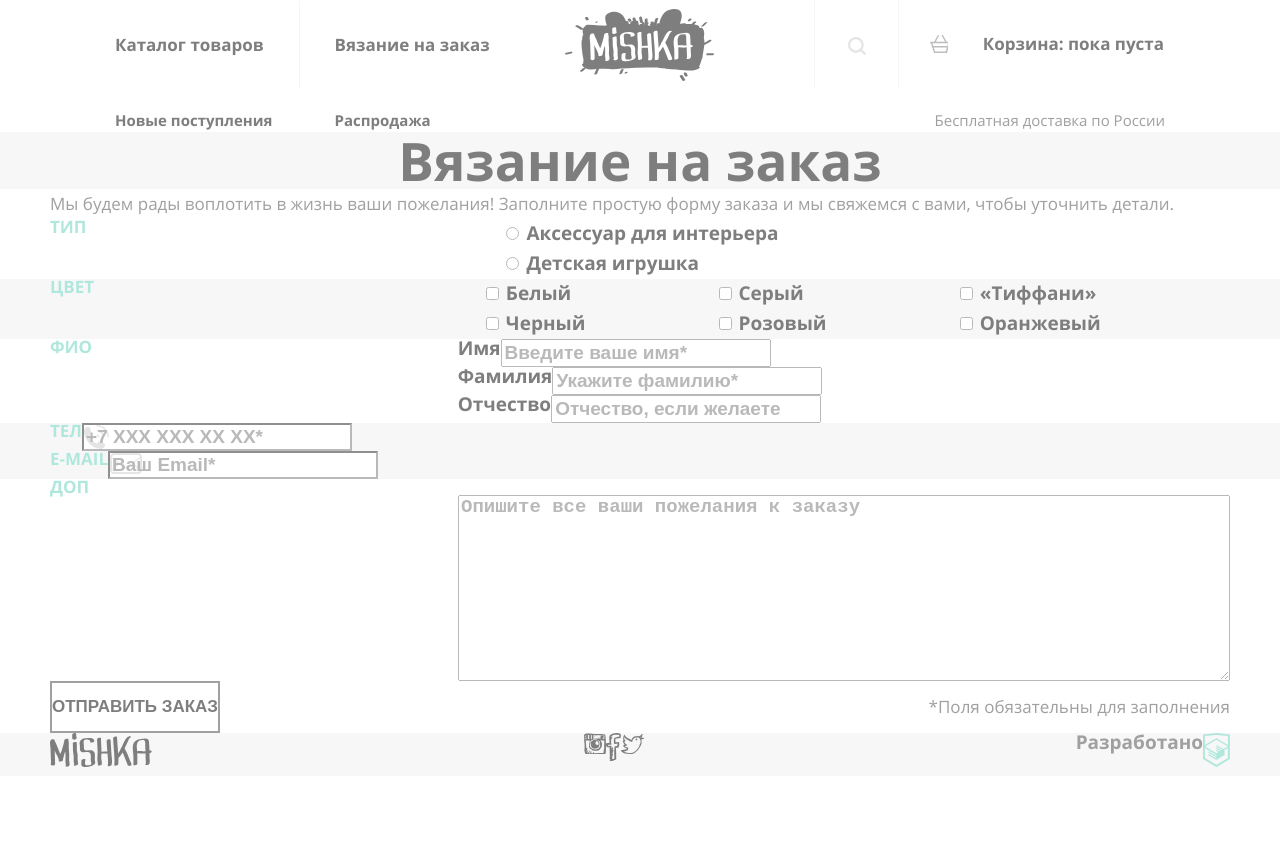
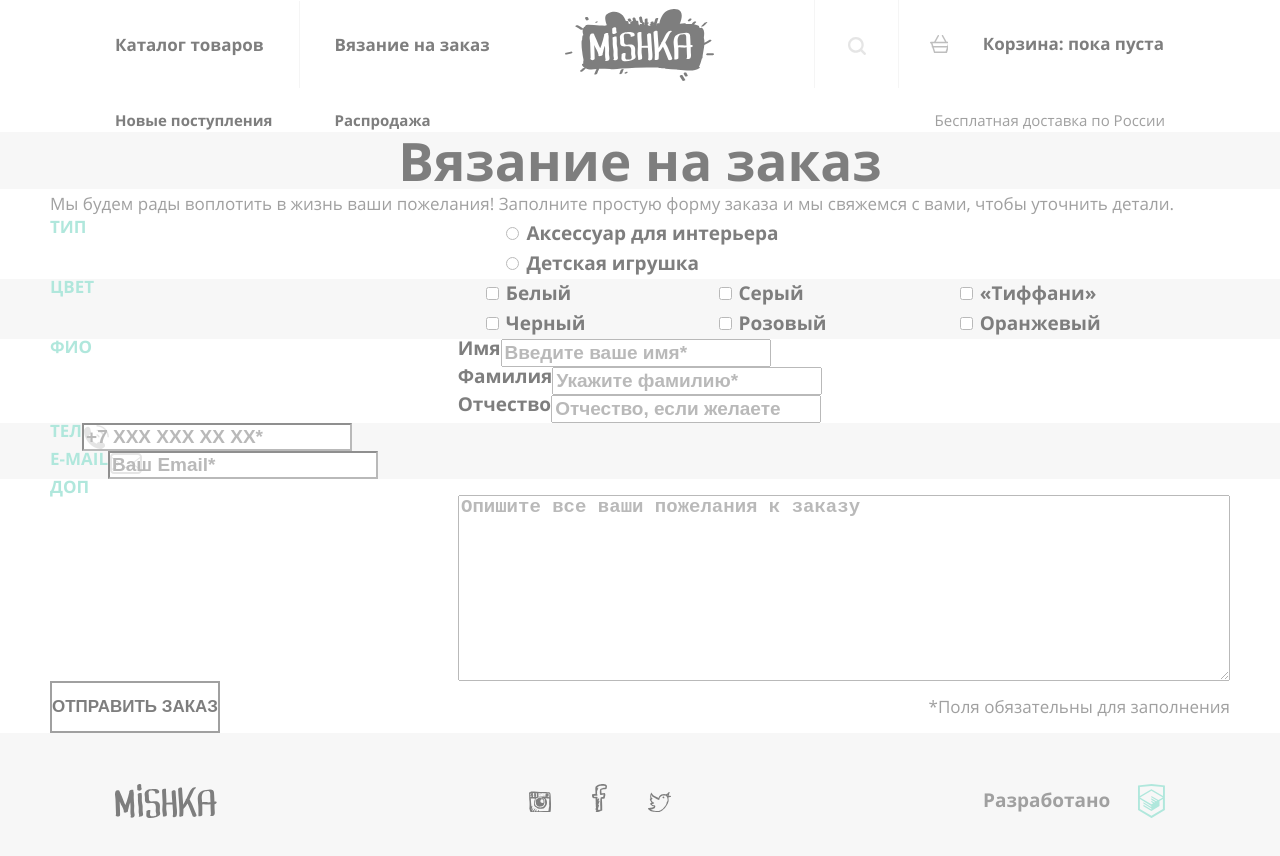
Before and after one commit to karn-karn/Mishka, a website: page source/form.html in a window 1280 px wide. Before the commit the page ends 800 px from the top, so only its background shows below. Drawn offline with nearby package versions, Linux system fonts and the light colour scheme; files that its build step writes are made by us from their sources.

Commit message:
Футер

```diff
--- a/source/less/blocks/page-footer.less
+++ b/source/less/blocks/page-footer.less
@@ -1,14 +1,27 @@
 .page-footer {
   background-color: @grey;
+  padding: 25px 0 23px;
+
+  @media (min-width: @tablet) {
+    padding: 51px 0 49px;
+  }
 }
 
 .page-footer__wrapper {
+  height: 112px;
   display: flex;
   flex-direction: column;
   justify-content: space-between;
+  align-items: center;
 
   @media (min-width: @tablet) {
     flex-direction: row;
+    height: auto;
+    align-items: flex-start;
+  }
+
+  @media (min-width: @desktop) {
+    width: 1050px;
   }
 }
 
@@ -29,14 +42,18 @@
 }
 
 .page-footer__copyright {
+  width: 182px;
+
   display: flex;
   justify-content: space-between;
+  align-items: flex-end;
 }
 
 .page-footer__copyright-text {
   font-weight: 700;
   font-size: 19px;
   line-height: 18px;
+  margin-bottom: 9px;
 }
 
 .page-footer__copyright-link {
@@ -50,3 +67,7 @@
     fill: fade(@tiffany-hover, 30%);
   }
 }
+
+.page-footer__copyright-link svg {
+  display: block;
+}
--- a/source/less/blocks/socials.less
+++ b/source/less/blocks/socials.less
@@ -1,9 +1,15 @@
 .socials {
   list-style: none;
+  width: 142px;
   margin: 0;
   padding: 0;
   display: flex;
   justify-content: space-between;
+  align-items: center;
+
+  @media (min-width: @tablet) {
+    align-items: flex-end;
+  }
 }
 
 .socials__link {
@@ -17,3 +23,7 @@
     fill: fade(@tiffany-hover, 30%);
   }
 }
+
+.socials__link svg {
+  display: block;
+}
```
